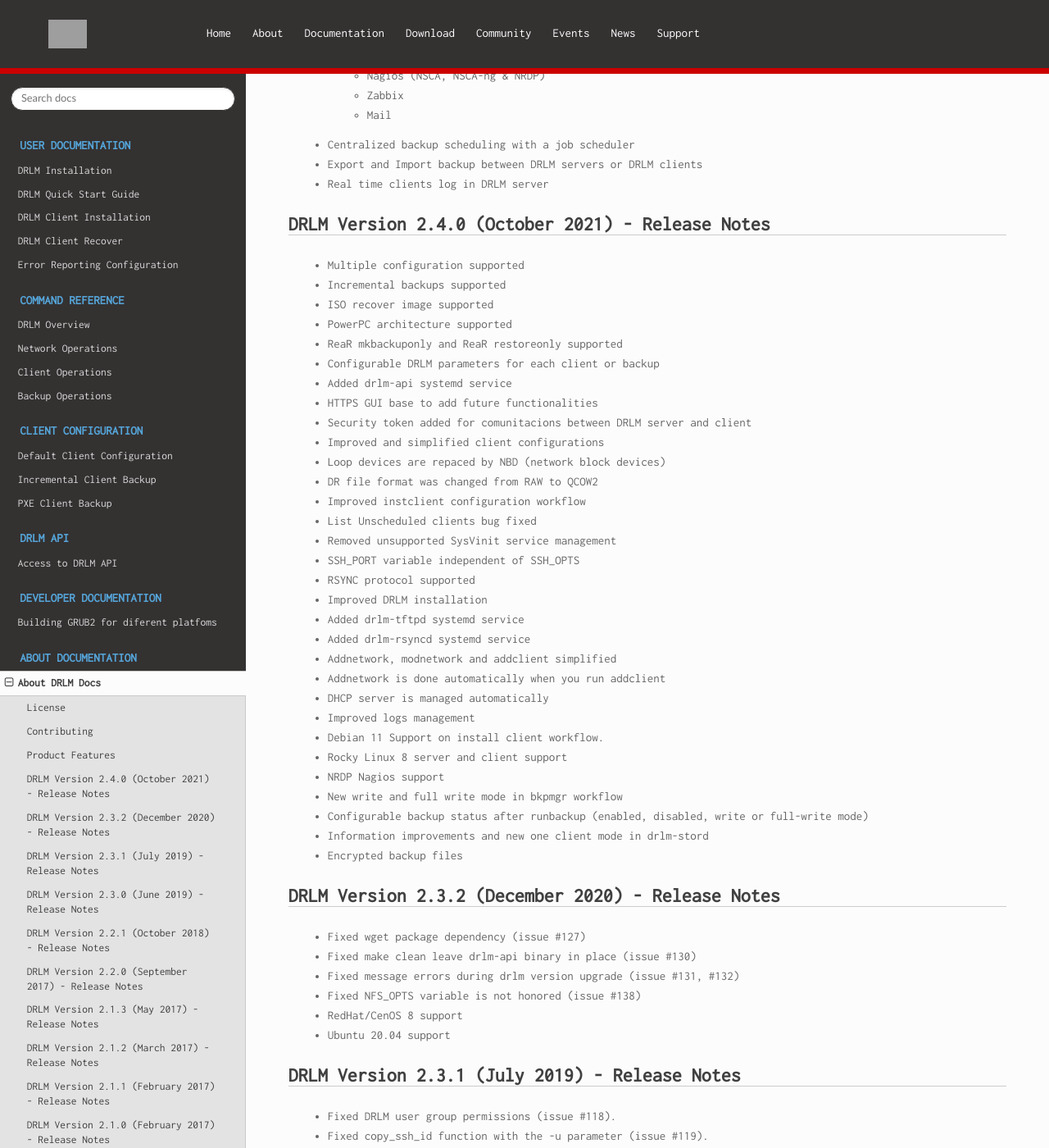
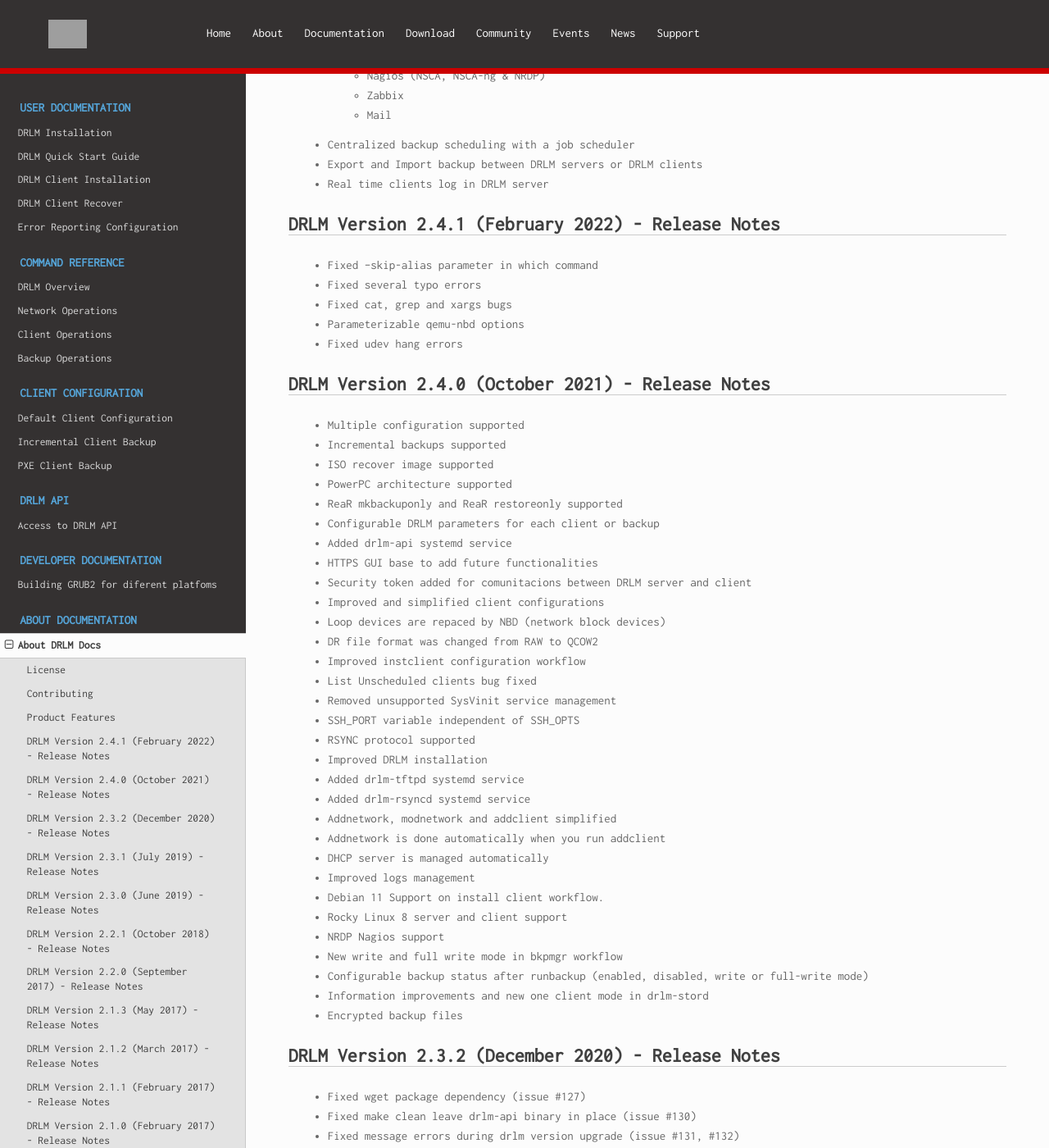
Before and after one commit to brainupdaters/drlm-docs, a Sphinx documentation site: the page built from docs/source/About.rst, in a window 1280 px wide and 1400 px high, scrolled down 951 px. Shown: the whole window at 82% size. Built offline with Sphinx 7.4.7 and the Read the Docs theme 2.0.0, drawn with Linux system fonts in a browser that asks for light colours; some web fonts are replaced; some of the changed text lies outside the part shown; grey boxes are pictures that could not be loaded.

Commit message:
tagging 2.4.1

```diff
--- a/docs/source/About.rst
+++ b/docs/source/About.rst
@@ -60,6 +60,18 @@
   * Export and Import backup between DRLM servers or DRLM clients
 
   * Real time clients log in DRLM server
+
+DRLM Version 2.4.1 (February 2022) - Release Notes
+--------------------------------------------------
+  * Fixed --skip-alias parameter in which command
+
+  * Fixed several typo errors
+
+  * Fixed cat, grep and xargs bugs
+
+  * Parameterizable qemu-nbd options
+
+  * Fixed udev hang errors
 
 DRLM Version 2.4.0 (October 2021) - Release Notes
 --------------------------------------------------
@@ -136,7 +148,7 @@
 
   * Fixed NFS_OPTS variable is not honored (issue #138)
 
-  * RedHat/CenOS 8 support
+  * RedHat/CentOS 8 support
 
   * Ubuntu 20.04 support
 
@@ -255,7 +267,7 @@
 
   * SUDO_CMDS_DRLM added in default.conf allowing to easy add new sudo commands.
 
-  * Automatic creation of /etc/sudoers.d if not exists on systems RedHat/CenOS 5.
+  * Automatic creation of /etc/sudoers.d if not exists on systems RedHat/CentOS 5.
 
   * Fixed some errors for dependencies on default.conf.
 
--- a/docs/source/ClientConfig.rst
+++ b/docs/source/ClientConfig.rst
@@ -22,7 +22,7 @@
        * SLES (11, 12 & 15)
        * OpenSUSE (13, Leap 42, Leap 15)
        * RHEL & CentOS (5, 6, 7 & 8)
-       * Debian (6, 7, 8, 9, 10 & 11)
+       * Debian (6, 7, 8, 9, 10 & 11)
        * Ubuntu LTS (12.04, 14.04, 16.04, 18.04 & 20.04)
 
 .. note:: It should work on other RedHat, Debian or SUSE variants.
--- a/docs/source/client_config_PXE.rst
+++ b/docs/source/client_config_PXE.rst
@@ -11,7 +11,7 @@
   # for more information.                                                       #
   ###############################################################################
 
-  # DRLM v2.4.0
+  # DRLM v2.4.1
   #
 
   # This configuration example does a PXE rescue system and a data backup of all
--- a/docs/source/client_config_default.rst
+++ b/docs/source/client_config_default.rst
@@ -13,7 +13,7 @@
   #         (Configuration examples in /usr/share/drlm/conf/samples/)           #
   ###############################################################################
 
-  # DRLM v2.4.0
+  # DRLM v2.4.1
   #
 
   # DRLM automatically generates a ReaR configuration file in function of three
--- a/docs/source/client_config_incremental_data.rst
+++ b/docs/source/client_config_incremental_data.rst
@@ -11,7 +11,7 @@
   # for more information.                                                       #
   ###############################################################################
 
-  # DRLM v2.4.0
+  # DRLM v2.4.1
   #
 
   # This configuration example does a data backup of /home directory of the
```
Also changed, not shown: docs/source/Install.rst (+6 -7 lines).
